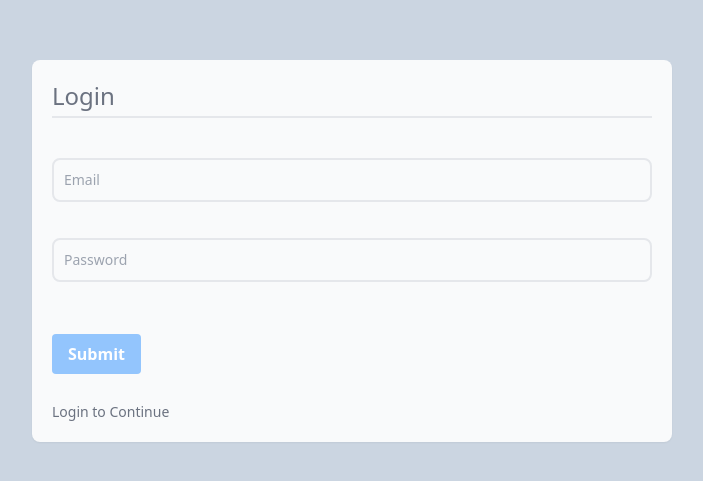
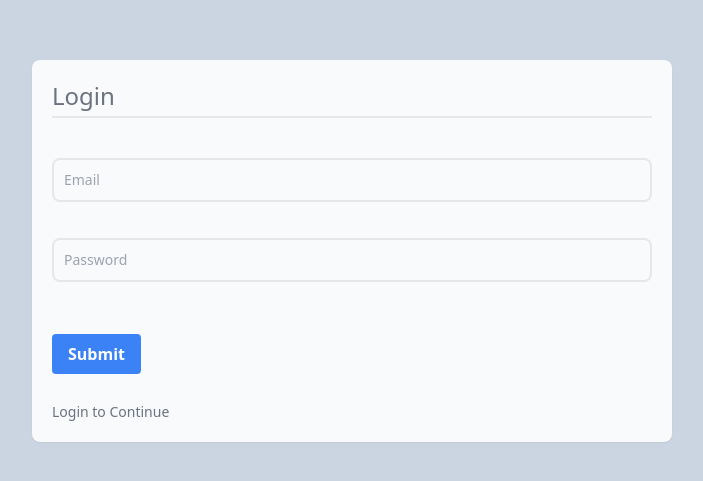
Before and after one commit to Ayaz2589/mock-dashboard, a React (Vite) app: page /login in a window 1280 px wide. Shown: the part 149-630 px from the top of the page, without its empty margins (288-991 px from the left). Built offline with nearby package versions, Linux system fonts and the light colour scheme.

Commit message:
update form

```diff
--- a/src/components/containers/Login/index.tsx
+++ b/src/components/containers/Login/index.tsx
@@ -1,9 +1,30 @@
+import { useState } from "react";
 import { LoginForm } from "../..";
 
 const Login = () => {
+  const [email, setEmail] = useState("");
+  const [password, setPassword] = useState("");
+
+
+  const handleEmailInput = (e: React.ChangeEvent<HTMLInputElement>) => {
+    setEmail(e.target.value);
+  };
+
+  const handlePasswordInput = (e: React.ChangeEvent<HTMLInputElement>) => {
+    setPassword(e.target.value);
+  };
+
+  const handleSubmit = () => {};
+
   return (
     <div className="flex items-center justify-center min-h-screen mx-5 md:mx-0">
-      <LoginForm />
+      <LoginForm
+        handleEmailInput={handleEmailInput}
+        handlePasswordInput={handlePasswordInput}
+        handleSubmit={handleSubmit}
+        email={email}
+        password={password}
+      />
     </div>
   );
 };
--- a/src/components/containers/LoginForm/index.tsx
+++ b/src/components/containers/LoginForm/index.tsx
@@ -5,16 +5,17 @@ type Props = {
   handleEmailInput: (e: React.ChangeEvent<HTMLInputElement>) => void;
   handlePasswordInput: (e: React.ChangeEvent<HTMLInputElement>) => void;
   handleSubmit: (e: React.FormEvent<HTMLFormElement>) => void;
+  email: string;
+  password: string;
 };
 
 const LoginForm = ({
   handleEmailInput,
   handlePasswordInput,
   handleSubmit,
+  email,
+  password,
 }: Props) => {
-  const [email, setEmail] = useState("");
-  const [password, setPassword] = useState("");
-
   return (
     <Card className="sm:w-full md:w-1/2 min-w-[30rem]">
       <CardHeader>Login</CardHeader>
@@ -26,7 +27,6 @@ const LoginForm = ({
             value={email}
             onChange={(e) => {
               handleEmailInput(e);
-              setEmail(e.target.value);
             }}
             error={""}
           />
@@ -36,18 +36,12 @@ const LoginForm = ({
             value={password}
             onChange={(e) => {
               handlePasswordInput(e);
-              setPassword(e.target.value);
             }}
             error={""}
           />
           <button
             type="submit"
-            disabled={!email || !password}
-            className={`mt-4 ${
-              !email || !password
-                ? "bg-blue-300"
-                : "bg-blue-500 hover:bg-blue-700"
-            } text-white font-bold py-2 px-4 rounded`}
+            className={`mt-4 bg-blue-500 hover:bg-blue-700 text-white font-bold py-2 px-4 rounded`}
           >
             Submit
           </button>
```
